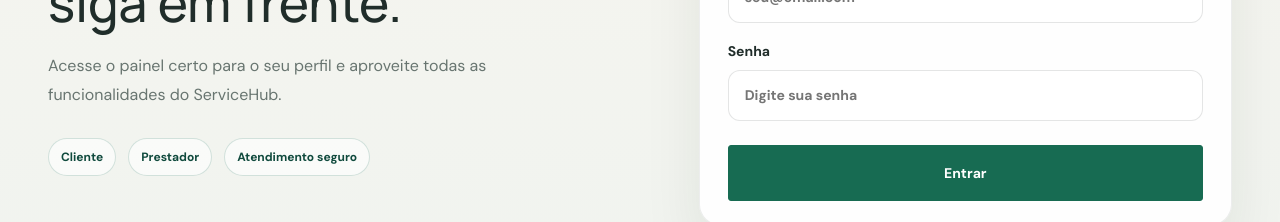
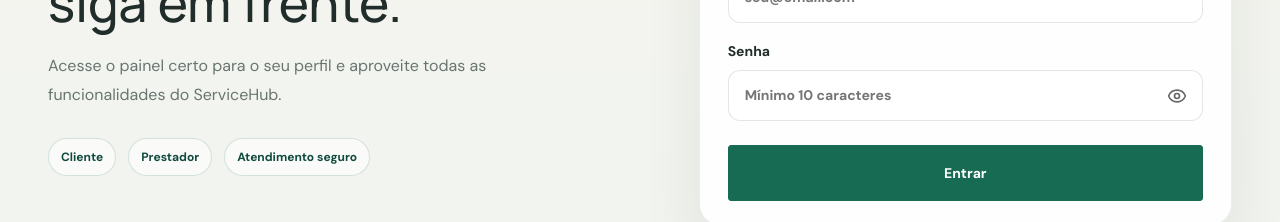
Before and after one commit to IFSC-ES2/es2-2026_2-equipe-1, a React (Vite) app in the folder ServiceHub/: page /login in a window 1280 px wide. Shown: the part 303-525 px from the top of the page. Built offline with nearby package versions, Linux system fonts and the light colour scheme; no server answers.

Commit message:
Feat: Criação de um olho para visualização da senha + Melhoria na responsabilidade única da classse através da componentização

```diff
--- a/ServiceHub/package.json
+++ b/ServiceHub/package.json
@@ -27,6 +27,7 @@
     "eslint-plugin-react-refresh": "^0.4.19",
     "globals": "^16.0.0",
     "js-big-decimal": "^2.2.0",
+    "lucide-react": "^1.70.0",
     "node": "^24.21.0",
     "typescript": "~5.8.3",
     "typescript-eslint": "^8.30.1",
--- /dev/null
+++ b/ServiceHub/src/componentes/InputSenha/InputSenha.css
@@ -0,0 +1,22 @@
+.input-senha-container {
+  position: relative;
+  width: 100%;
+}
+
+.input-senha-container input {
+  width: 100%;
+  padding-right: 40px;
+}
+
+.input-senha-toggle {
+  position: absolute;
+  right: 10px;
+  top: 50%;
+  transform: translateY(-50%);
+  background: transparent;
+  border: none;
+  cursor: pointer;
+  display: flex;
+  align-items: center;
+  color: #666;
+}
--- /dev/null
+++ b/ServiceHub/src/componentes/InputSenha/index.tsx
@@ -0,0 +1,26 @@
+import React, { useState } from 'react';
+import { Eye, EyeOff } from 'lucide-react';
+import './InputSenha.css';
+
+interface InputSenhaProps extends React.InputHTMLAttributes<HTMLInputElement> {}
+
+export function InputSenha(props: InputSenhaProps) {
+  const [mostrarSenha, setMostrarSenha] = useState(false);
+
+  return (
+    <div className="input-senha-container">
+      <input
+        {...props}
+        type={mostrarSenha ? 'text' : 'password'}
+      />
+      <button
+        type="button"
+        onClick={() => setMostrarSenha((prev) => !prev)}
+        className="input-senha-toggle"
+        aria-label={mostrarSenha ? 'Ocultar senha' : 'Exibir senha'}
+      >
+        {mostrarSenha ? <EyeOff size={20} /> : <Eye size={20} />}
+      </button>
+    </div>
+  );
+}
--- a/ServiceHub/src/componentes/modal/login.tsx
+++ b/ServiceHub/src/componentes/modal/login.tsx
@@ -3,6 +3,8 @@ import { Link, useLocation, useNavigate } from "react-router-dom";
 import marca from "../../assets/logo/ServiceHub_azul.png";
 import { entrarUsuario, obterDashboardPorPerfil, validarUsuarioLogado } from "../../servicos/autenticacao";
 import "../../paginas/Home/Home.css";
+import { InputSenha } from "../../componentes/InputSenha";
+
 
 function Login() {
   const navigate = useNavigate();
@@ -82,7 +84,12 @@ function Login() {
 
             <label className="auth-field">
               <span>Senha</span>
-              <input value={senha} onChange={(event) => setSenha(event.target.value)} type="password" placeholder="Digite sua senha" required />
+              <InputSenha
+                value={senha}
+                onChange={(event) => setSenha(event.target.value)}
+                placeholder="Mínimo 10 caracteres"
+                required
+              />
             </label>
 
             {erro && <p className="auth-message auth-message-error">{erro}</p>}
--- a/ServiceHub/src/paginas/Cadastro/index.tsx
+++ b/ServiceHub/src/paginas/Cadastro/index.tsx
@@ -1,5 +1,6 @@
 import { useState } from "react";
 import { Link, useNavigate } from "react-router-dom";
+import { InputSenha } from "../../componentes/InputSenha";
 import marca from "../../assets/logo/ServiceHub_azul.png";
 import { especialidades, nomesEspecialidades, type Especialidade } from "../../servicos/especialidades";
 import { cadastrarUsuario, type PerfilUsuario } from "../../servicos/autenticacao";
@@ -20,6 +21,7 @@ export default function Cadastro() {
   const [perfil, setPerfil] = useState<PerfilUsuario>("CLIENTE");
   const [selecionadas, setSelecionadas] = useState<Especialidade[]>([]);
   const [erro, setErro] = useState("");
+
 
   function alternarEspecialidade(especialidade: Especialidade) {
     setSelecionadas((atuais) =>
@@ -96,18 +98,28 @@ export default function Cadastro() {
 
             <label className="auth-field">
               <span>Telefone</span>
-              <input value={telefone} onChange={(event) => setTelefone(event.target.value)} type="tel" placeholder="(99) 99999-9999" required />
+              <input value={telefone} onChange={(event) => setTelefone(event.target.value)} type="tel" placeholder="(99) 99999-9999" maxLength={15} required />
             </label>
 
             <div className="auth-grid">
               <label className="auth-field">
                 <span>Senha</span>
-                <input value={senha} onChange={(event) => setSenha(event.target.value)} type="password" placeholder="Mínimo 10 caracteres" required />
+                <InputSenha
+                  value={senha}
+                  onChange={(event) => setSenha(event.target.value)}
+                  placeholder="Mínimo 10 caracteres"
+                  required
+                />
               </label>
 
               <label className="auth-field">
                 <span>Confirmar senha</span>
-                <input value={confirmarSenha} onChange={(event) => setConfirmarSenha(event.target.value)} type="password" placeholder="Repita a senha" required />
+                <InputSenha
+                  value={confirmarSenha}
+                  onChange={(event) => setConfirmarSenha(event.target.value)}
+                  placeholder="Repita a senha"
+                  required
+                />
               </label>
             </div>
 
```
Also changed, not shown: 1 other file (tests, documents, lock files or other folders).
